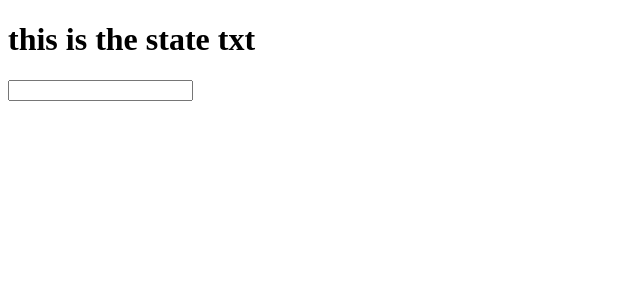
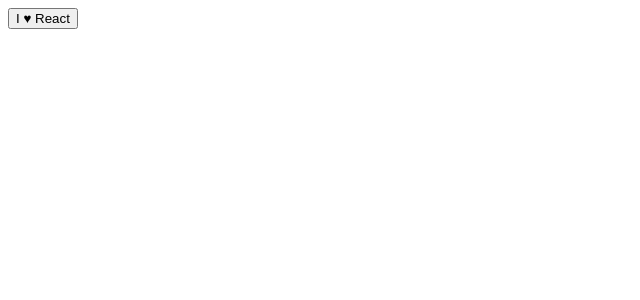
Before and after one commit to 9andresc/egghead-react-fundamentals, a React (Create React App) app: page / in a window 1280 px wide. Shown: the top 300 px of the page, without its empty margins (0-640 px from the left). Built offline with nearby package versions, Linux system fonts and the light colour scheme; the HTML template or start-up script is replaced by a standard one.

Commit message:
Access nested data with React's props.children

```diff
--- a/src/App.js
+++ b/src/App.js
@@ -1,28 +1,17 @@
 import React from 'react';
 
 class App extends React.Component {
-  constructor(props) {
-    super(props);
-    this.state = {
-      txt: 'this is the state txt',
-    };
-  }
-
-  update(e) {
-    this.setState({ txt: e.target.value });
-  }
-
   render() {
-    return (
-      <div>
-        <h1>{this.state.txt}</h1>
-        <Widget update={this.update.bind(this)} />
-      </div>
-    );
+    return <Button>I <Heart /> React</Button>;
   }
 }
 
-const Widget = props =>
-  <input type="text" onChange={props.update} />;
+const Button = props => <button>{props.children}</button>;
+
+class Heart extends React.Component {
+  render() {
+    return <span>&hearts;</span>;
+  }
+}
 
 export default App;
```
